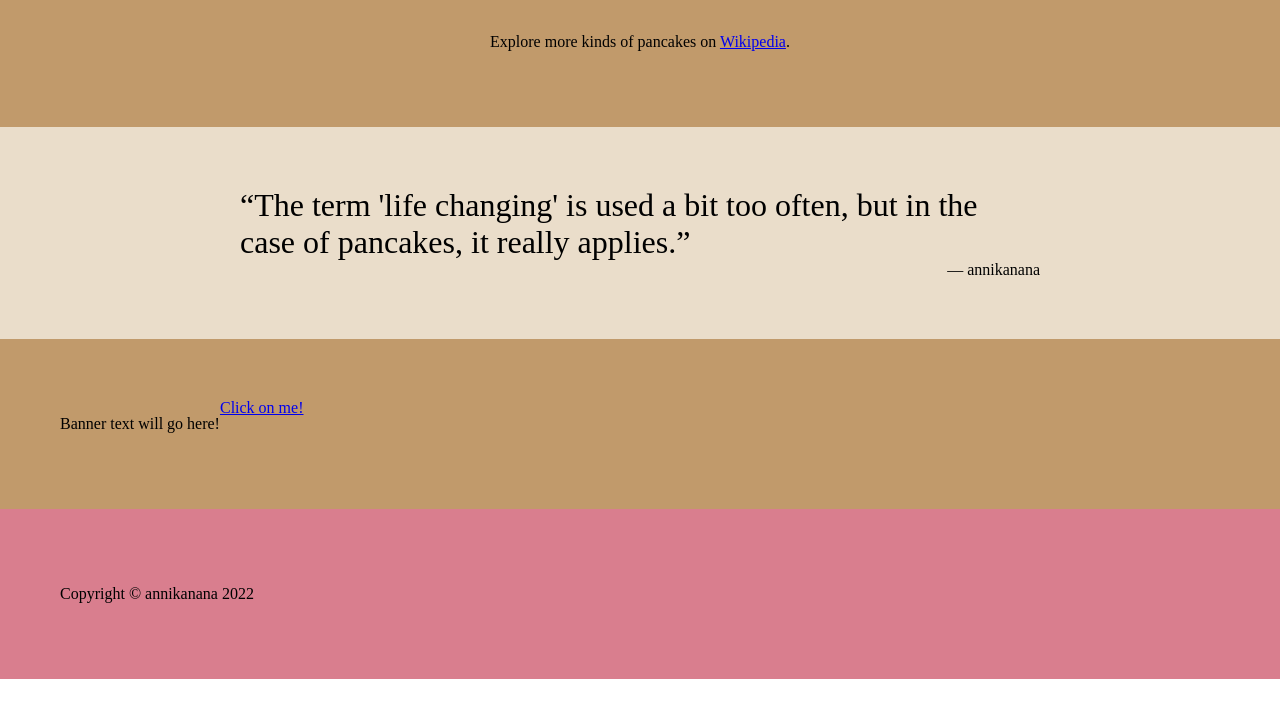
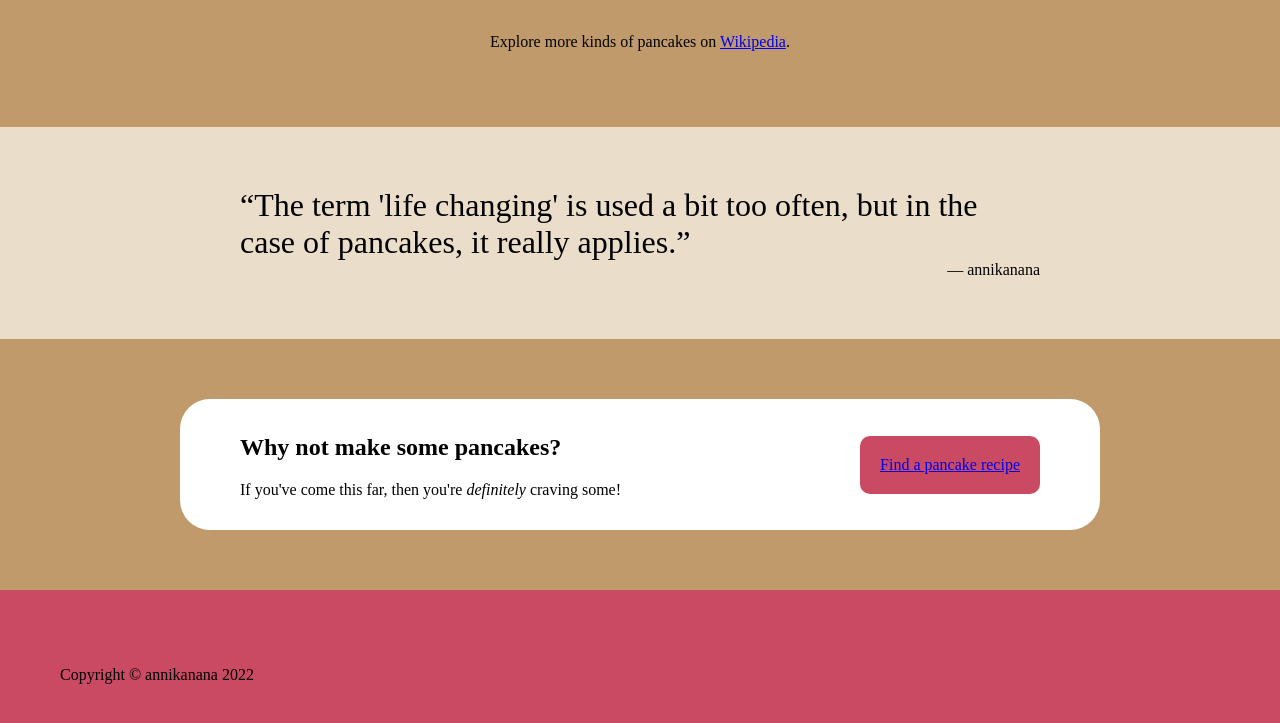
Before and after one commit to annikanana/flexbox-lp, a plain HTML site: page index.html in a window 1280 px wide. Shown: the part 1227-1950 px from the top of the page. Before the commit the page ends 1906 px from the top, so only its background shows below. Drawn offline with Linux system fonts and the light colour scheme.

Commit message:
Add content and basic style for banner

```diff
--- a/index.html
+++ b/index.html
@@ -88,10 +88,13 @@
         </section>
         <section id="recipe">
             <div class="container">
-                <div class="banner-text">
-                    <p>Banner text will go here!</p>
+                <div class="banner">
+                    <div class="banner-text">
+                        <h2>Why not make some pancakes?</h2>
+                        <p>If you've come this far, then you're <em>definitely</em> craving some!</p>
+                    </div>
+                    <a href="https://www.google.com/search?q=pancake+recipe" target="_blank">Find a pancake recipe</a>
                 </div>
-                <a href="https://www.google.com/search?q=pancake+recipe">Click on me!</a>
             </div>
         </section>
     </main>
--- a/style.css
+++ b/style.css
@@ -11,7 +11,7 @@ body {
 }
 
 header {
-   background: #D97E8E;
+   background: #C94A62;
 }
 
 header .container {
@@ -118,8 +118,30 @@ nav ul {
 
 #recipe .container {
     display: flex;
+    justify-content: center;
+}
+
+#recipe .banner {
+    display: flex;
+    align-items: center;
+    background: white;
+    width: 800px;
+    padding: 15px 60px;
+    column-gap: 15px;
+    border-radius: 30px;
+}
+
+#recipe .banner .banner-text {
+    flex: 1;
+}
+
+#recipe .banner a {
+    display: block;
+    background: #C94A62;
+    padding: 20px;
+    border-radius: 10px;
 }
 
 footer {
-    background: #D97E8E;
+    background: #C94A62;
 }
```
